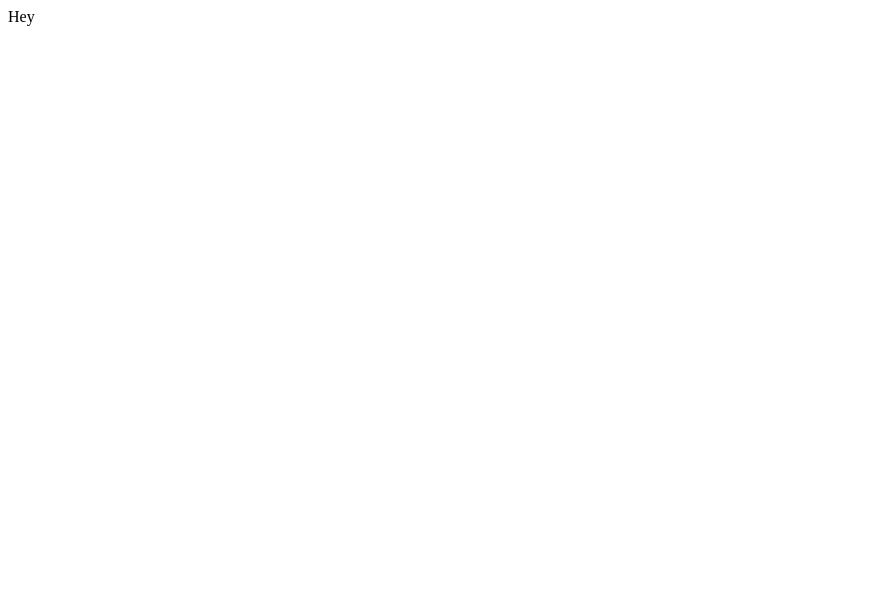
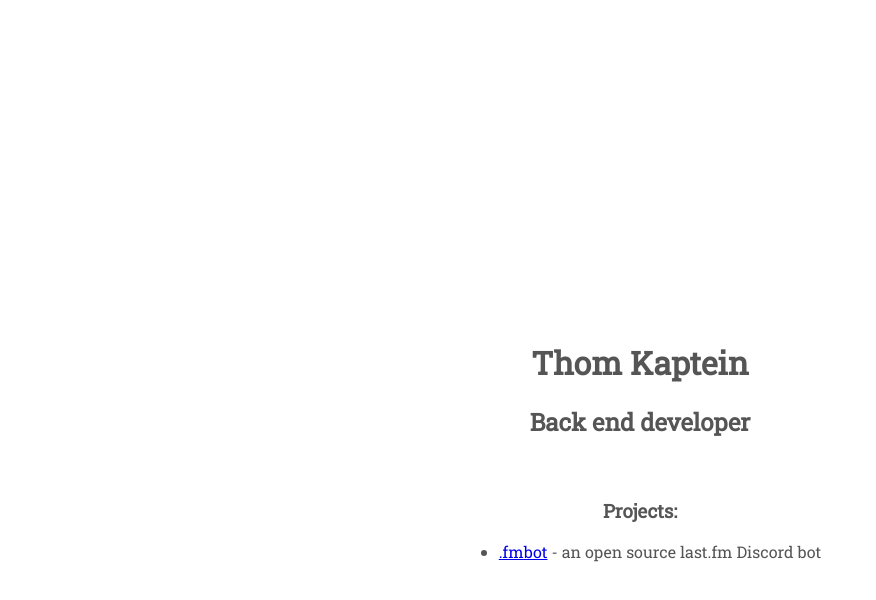
Before and after one commit to th0mk/th0mk.github.io, a plain HTML site: page index.html in a window 1280 px wide. Shown: the whole page, without its empty margins (0-876 px from the left). Drawn offline with Linux system fonts and the light colour scheme.

Commit message:
Add website

```diff
--- a/index.html
+++ b/index.html
@@ -1 +1,90 @@
-Hey
+<!DOCTYPE html>
+<html lang="en">
+
+<head>
+    <title>Thom Kaptein</title>
+
+    <meta charset="UTF-8">
+    <meta name="viewport" content="width=device-width, initial-scale=1.0">
+
+    <meta name="description" content="Back end developer">
+    <meta name="theme-color" content="#000000">
+
+    <meta property="og:description" content="Back end developer">
+    <meta property="og:locale" content="en">
+    <meta property="og:site_name" content="Thom Kaptein">
+    <meta property="og:title" content="Thom Kaptein">
+    <meta property="og:type" content="website">
+    <meta property="og:url" content="https://thomkaptein.nl/">
+
+    <!-- Nothing special to see here -->
+    <style>
+        @font-face {
+            font-family: "roboto";
+            src: url("fonts/RobotoSlab-Regular.ttf");
+        }
+
+        body {
+            font-family: "roboto";
+            height: 100vh;
+            margin: 0;
+            display: grid;
+            place-items: center;
+            align-items: center;
+        }
+
+        .main {
+            height: 20vh;
+            place-items: center;
+            align-items: center;
+        }
+
+        @media (prefers-color-scheme: light) {
+            body {
+                color: #555;
+            }
+        }
+
+        @media (prefers-color-scheme: dark) {
+            body {
+                background-color: black;
+                color: #ddd;
+            }
+        }
+    </style>
+</head>
+
+<body>
+    <div class="main">
+        <h1>Thom Kaptein</h1>
+        <h2>Back end developer</h2>
+        <br>
+        <h3>Projects:</h3>
+        <ul>
+            <li><a href="https://fmbot.xyz">.fmbot</a> - an open source last.fm Discord bot</li>
+        </ul>
+    </div>
+
+    <script>(() => {
+            const doNotTrack = (() => {
+                const doNotTrackValue = (navigator.doNotTrack || window.doNotTrack);
+                return doNotTrackValue === 'yes' || parseInt(doNotTrackValue) == 1;
+            })();
+
+            if (doNotTrack) return;
+
+            window.ga = window.ga || function () { (ga.q = ga.q || []).push(arguments) }; ga.l = +new Date;
+
+            ga('create', 'UA-63173693-1', 'auto');
+            ga('set', 'anonymizeIp', true);
+            ga('send', 'pageview');
+
+            const script = document.createElement('script');
+            script.src = 'https://www.google-analytics.com/analytics.js';
+            document.body.appendChild(script);
+        })();
+    </script>
+
+</body>
+
+</html>
```
Also changed, not shown: fonts/RobotoSlab-Regular.ttf (added).
